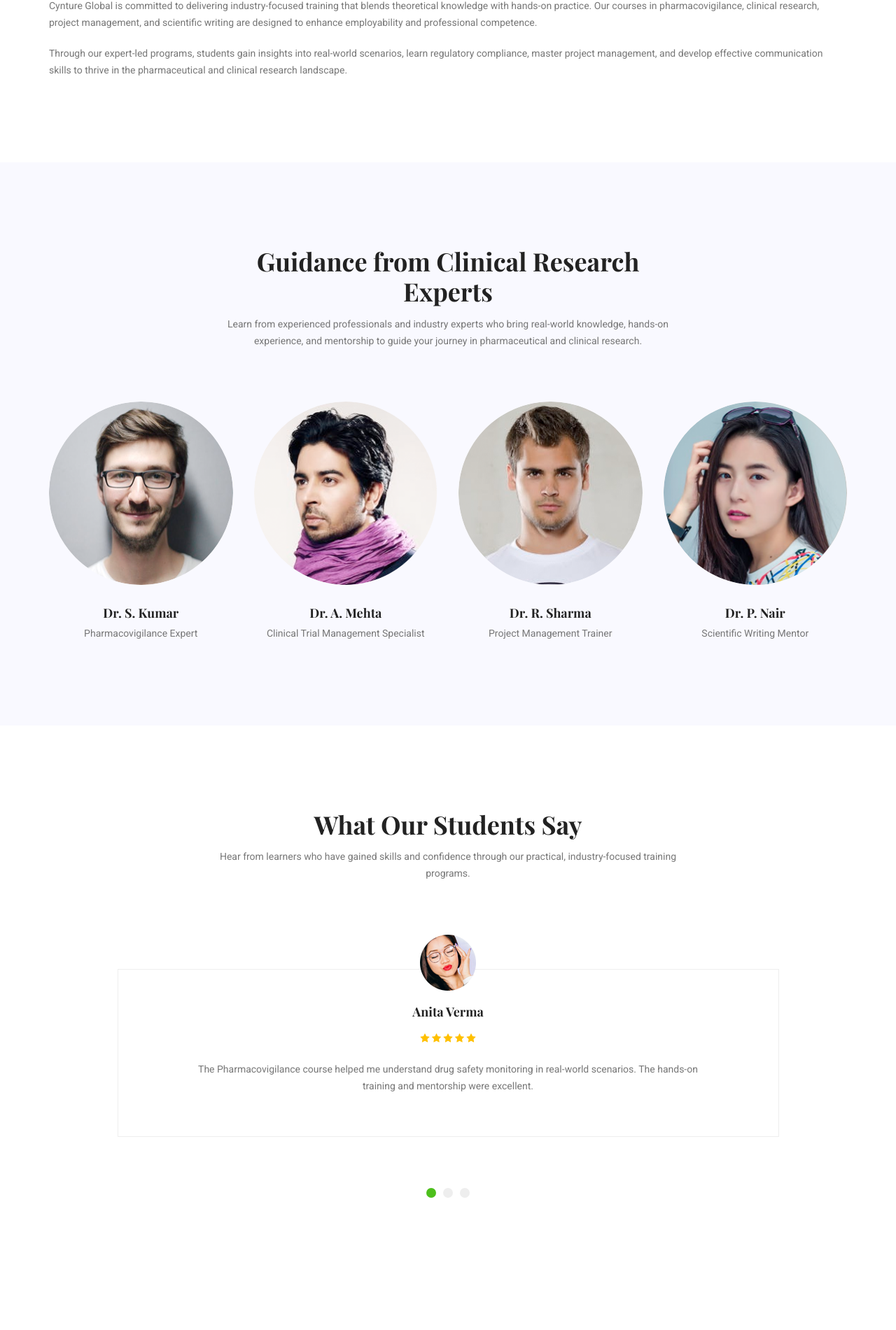
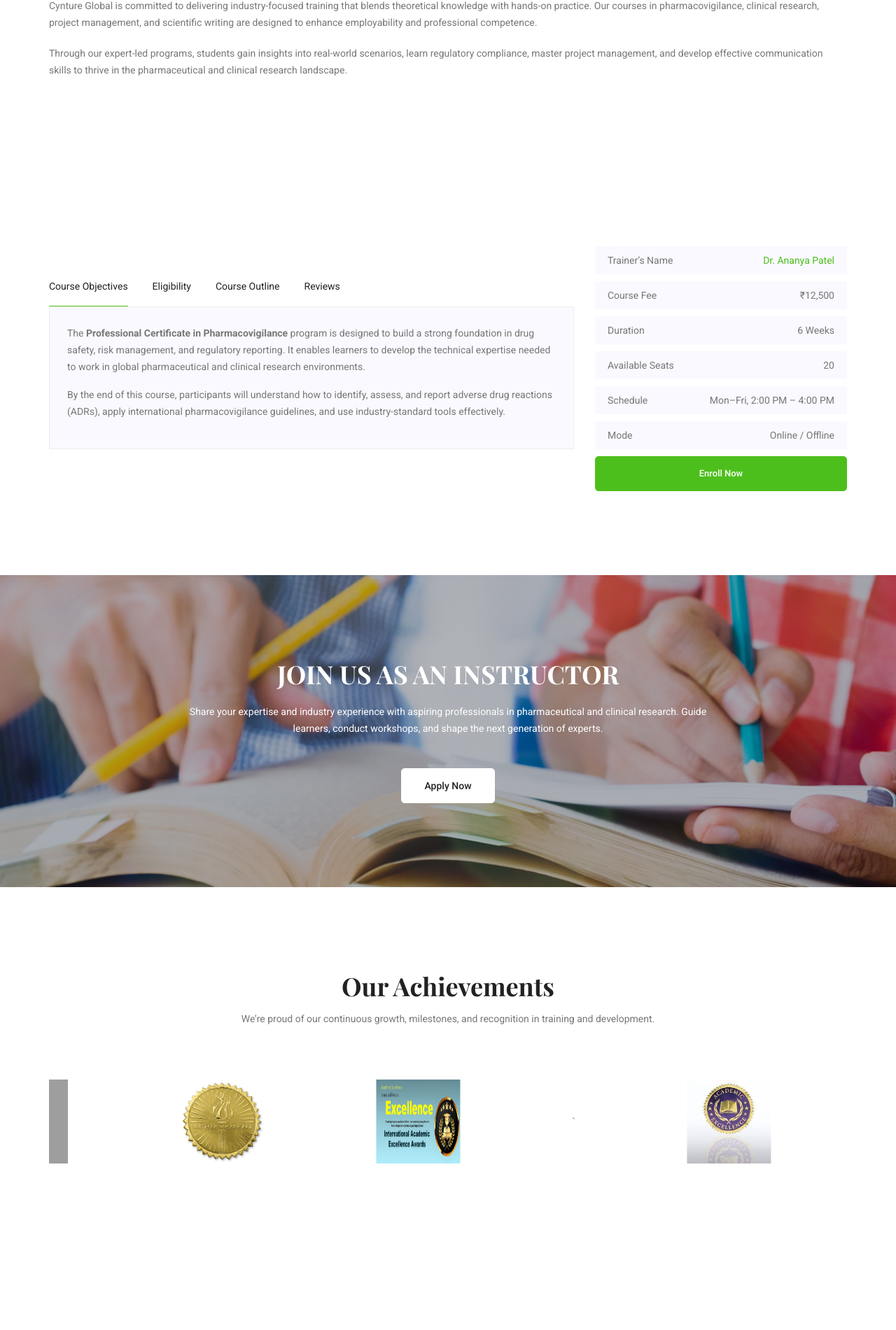
Before and after one commit to Kamalesh0145/pharmacovigilancecourse, a PHP site: page /about-us.php in a window 1280 px wide. Shown: the part 1080-2981 px from the top of the page at 70% size. Run offline with PHP 8.4, Linux system fonts and the light colour scheme; grey boxes are pictures that could not be loaded.

Commit message:
Tab changes code update & code & Logo add changes

```diff
--- a/about-us.php
+++ b/about-us.php
@@ -24,7 +24,6 @@
             <h2>Our Vision and Training Goals</h2>
             <p>At Cynture Global, we aim to empower aspiring professionals with practical skills and industry knowledge in pharmaceutical and clinical research.</p>
         </div>
-
         <div class="row about_inner">
             <!-- Accordion with Goals -->
             <div class="col-lg-6">
@@ -109,158 +108,8 @@
         </div>
     </div>
 </section>
+<!--================Team Area =================-->
 
-<!--================End About Area =================-->
-
-<!--================Team Area =================-->
-<section class="team_area p_120">
-	<div class="container">
-<div class="main_title">
-    <h2>Guidance from Clinical Research Experts</h2>
-    <p>Learn from experienced professionals and industry experts who bring real-world knowledge, hands-on experience, and mentorship to guide your journey in pharmaceutical and clinical research.</p>
-</div>
-
-      <div class="row team_inner">
-
-            <!-- Faculty 1 -->
-            <div class="col-lg-3 col-sm-6">
-                <div class="team_item">
-                    <div class="team_img">
-                        <img class="rounded-circle" src="img/team/team-1.jpg" alt="Dr. S. Kumar">
-                        <div class="hover">
-                            <a href="#"><i class="fa fa-facebook"></i></a>
-                            <a href="#"><i class="fa fa-twitter"></i></a>
-                            <a href="#"><i class="fa fa-linkedin"></i></a>
-                        </div>
-                    </div>
-                    <div class="team_name">
-                        <h4>Dr. S. Kumar</h4>
-                        <p>Pharmacovigilance Expert</p>
-                    </div>
-                </div>
-            </div>
-
-            <!-- Faculty 2 -->
-            <div class="col-lg-3 col-sm-6">
-                <div class="team_item">
-                    <div class="team_img">
-                        <img class="rounded-circle" src="img/team/team-2.jpg" alt="Dr. A. Mehta">
-                        <div class="hover">
-                            <a href="#"><i class="fa fa-facebook"></i></a>
-                            <a href="#"><i class="fa fa-twitter"></i></a>
-                            <a href="#"><i class="fa fa-linkedin"></i></a>
-                        </div>
-                    </div>
-                    <div class="team_name">
-                        <h4>Dr. A. Mehta</h4>
-                        <p>Clinical Trial Management Specialist</p>
-                    </div>
-                </div>
-            </div>
-
-            <!-- Faculty 3 -->
-            <div class="col-lg-3 col-sm-6">
-                <div class="team_item">
-                    <div class="team_img">
-                        <img class="rounded-circle" src="img/team/team-3.jpg" alt="Dr. R. Sharma">
-                        <div class="hover">
-                            <a href="#"><i class="fa fa-facebook"></i></a>
-                            <a href="#"><i class="fa fa-twitter"></i></a>
-                            <a href="#"><i class="fa fa-linkedin"></i></a>
-                        </div>
-                    </div>
-                    <div class="team_name">
-                        <h4>Dr. R. Sharma</h4>
-                        <p>Project Management Trainer</p>
-                    </div>
-                </div>
-            </div>
-
-            <!-- Faculty 4 -->
-            <div class="col-lg-3 col-sm-6">
-                <div class="team_item">
-                    <div class="team_img">
-                        <img class="rounded-circle" src="img/team/team-4.jpg" alt="Dr. P. Nair">
-                        <div class="hover">
-                            <a href="#"><i class="fa fa-facebook"></i></a>
-                            <a href="#"><i class="fa fa-twitter"></i></a>
-                            <a href="#"><i class="fa fa-linkedin"></i></a>
-                        </div>
-                    </div>
-                    <div class="team_name">
-                        <h4>Dr. P. Nair</h4>
-                        <p>Scientific Writing Mentor</p>
-                    </div>
-                </div>
-            </div>
-
-        </div>
-	</div>
-</section>
-<!--================End Team Area =================-->
-
-<!--================Testimonials Area =================-->
-<section class="testimonials_area p_120">
-    <div class="container">
-        <div class="main_title">
-            <h2>What Our Students Say</h2>
-            <p>Hear from learners who have gained skills and confidence through our practical, industry-focused training programs.</p>
-        </div>
-
-        <div class="testi_slider owl-carousel">
-
-            <!-- Testimonial 1 -->
-            <div class="item">
-                <div class="testi_item">
-                    <img src="img/testimonials/testi-1.png" alt="Anita Verma">
-                    <h4>Anita Verma</h4>
-                    <ul class="list">
-                        <li><a href="#"><i class="fa fa-star"></i></a></li>
-                        <li><a href="#"><i class="fa fa-star"></i></a></li>
-                        <li><a href="#"><i class="fa fa-star"></i></a></li>
-                        <li><a href="#"><i class="fa fa-star"></i></a></li>
-                        <li><a href="#"><i class="fa fa-star"></i></a></li>
-                    </ul>
-                    <p>The Pharmacovigilance course helped me understand drug safety monitoring in real-world scenarios. The hands-on training and mentorship were excellent.</p>
-                </div>
-            </div>
-
-            <!-- Testimonial 2 -->
-            <div class="item">
-                <div class="testi_item">
-                    <img src="img/testimonials/testi-2.png" alt="Rahul Singh">
-                    <h4>Rahul Singh</h4>
-                    <ul class="list">
-                        <li><a href="#"><i class="fa fa-star"></i></a></li>
-                        <li><a href="#"><i class="fa fa-star"></i></a></li>
-                        <li><a href="#"><i class="fa fa-star"></i></a></li>
-                        <li><a href="#"><i class="fa fa-star"></i></a></li>
-                        <li><a href="#"><i class="fa fa-star"></i></a></li>
-                    </ul>
-                    <p>The Clinical Trial Management course gave me confidence to manage trials efficiently. The trainers shared real case studies which were very helpful.</p>
-                </div>
-            </div>
-
-            <!-- Testimonial 3 -->
-            <div class="item">
-                <div class="testi_item">
-                    <img src="img/testimonials/testi-3.png" alt="Priya Nair">
-                    <h4>Priya Nair</h4>
-                    <ul class="list">
-                        <li><a href="#"><i class="fa fa-star"></i></a></li>
-                        <li><a href="#"><i class="fa fa-star"></i></a></li>
-                        <li><a href="#"><i class="fa fa-star"></i></a></li>
-                        <li><a href="#"><i class="fa fa-star"></i></a></li>
-                        <li><a href="#"><i class="fa fa-star"></i></a></li>
-                    </ul>
-                    <p>The Scientific Writing course improved my ability to create accurate study reports and regulatory documents. The guidance from experts was invaluable.</p>
-                </div>
-            </div>
-
-        </div>
-    </div>
-</section>
-<!--================End Testimonials Area =================-->
 <!--================ Course Details Area =================-->
 <section class="course_details_area p_120">
   <div class="container">
@@ -285,7 +134,6 @@
             <a class="nav-link" id="comments-tab" data-toggle="tab" href="#comments" role="tab" aria-controls="comments" aria-selected="false">Reviews</a>
           </li>
         </ul>
-
         <div class="tab-content" id="myTabContent">
           <!-- Objectives -->
           <div class="tab-pane fade show active" id="objectives" role="tabpanel" aria-labelledby="objectives-tab">
@@ -299,7 +147,6 @@
               </p>
             </div>
           </div>
-
           <!-- Eligibility -->
           <div class="tab-pane fade" id="eligibility" role="tabpanel" aria-labelledby="eligibility-tab">
             <div class="objctive_text">
@@ -310,7 +157,6 @@
               </ul>
             </div>
           </div>
-
           <!-- Course Outline -->
           <div class="tab-pane fade" id="outline" role="tabpanel" aria-labelledby="outline-tab">
             <div class="objctive_text">
@@ -326,7 +172,6 @@
               </ul>
             </div>
           </div>
-
           <!-- Comments / Reviews -->
           <div class="tab-pane fade" id="comments" role="tabpanel" aria-labelledby="comments-tab">
             <div class="comments-area">
@@ -383,7 +228,6 @@
           </div>
         </div>
       </div>
-
       <!-- Right Section -->
       <div class="col-lg-4">
         <div class="c_details_list">
@@ -413,8 +257,60 @@
     </div>
 </section>
 
-<!--================End Impress Area =================-->
+<!--================ Achievements Area =================-->
+<section class="achievements_area p_120">
+  <div class="container">
+    <div class="main_title text-center">
+      <h2>Our Achievements</h2>
+      <p>We’re proud of our continuous growth, milestones, and recognition in training and development.</p>
+    </div>
+
+    <div class="logo_slider">
+      <div class="logo_track">
+        <img src="img/Achive_img1.jpg" alt="Achievement 1">
+        <img src="img/Achive_img2.jpg" alt="Achievement 2">
+        <img src="img/Achive_img3.jpg" alt="Achievement 3">`
+        <img src="img/Achive_img4.jpg" alt="Achievement 4">
+        <img src="img/Achive_img5.jpg" alt="Achievement 5">
+        <img src="img/Achive_img1.jpg" alt="Achievement 6">
+        <img src="img/Achive_img2.jpg" alt="Achievement 7">
+        <img src="img/Achive_img3.jpg" alt="Achievement 7">
+        <img src="img/Achive_img4.jpg" alt="Achievement 7">
+        <img src="img/Achive_img5.jpg" alt="Achievement 7">
+
+      </div>
+    </div>
+  </div>
+</section>
+<!--================ End Achievements Area =================-->
 
 
+<!--================ Placement Partners Area =================-->
+<section class="clients_area p_120">
+  <div class="container">
+    <div class="main_title text-center">
+      <h2>Our Placement Partners</h2>
+      <p>Our students have been placed with top pharmaceutical and healthcare organizations worldwide.</p>
+    </div>
 
+    <div class="logo_slider">
+      <div class="logo_track">
+        <img src="img/Achive_img1.jpg" alt="Company 1">
+        <img src="img/Achive_img2.jpg" alt="Company 2">
+        <img src="img/Achive_img3.jpg" alt="Company 3">
+        <img src="img/Achive_img4.jpg" alt="Company 4">
+        <img src="img/Achive_img5.jpg" alt="Company 5">
+        <img src="img/Achive_img1.jpg" alt="Company 6">
+        <img src="img/Achive_img2.jpg" alt="Company 7">
+        <img src="img/Achive_img3.jpg" alt="Company 8">
+        <img src="img/Achive_img4.jpg" alt="Company 8">
+        <img src="img/Achive_img4.jpg" alt="Company 8">
+
+      </div>
+    </div>
+  </div>
+</section>
+<!--================ End Placement Partners Area =================-->
+
+<!--================End Impress Area =================-->
 <?php include 'includes/footer.php'; ?>
--- a/blog.php
+++ b/blog.php
@@ -246,12 +246,12 @@
                                 <img class="author_img rounded-circle" src="img/blog/author.png" alt="">
                                 <h4>Charlie Barber</h4>
                                 <p>Senior blog writer</p>
-                                <div class="social_icon">
+                                <!-- <div class="social_icon">
                                     <a href="#"><i class="fa fa-facebook"></i></a>
                                     <a href="#"><i class="fa fa-twitter"></i></a>
                                     <a href="#"><i class="fa fa-github"></i></a>
                                     <a href="#"><i class="fa fa-behance"></i></a>
-                                </div>
+                                </div> -->
                                 <p>Boot camps have its supporters andit sdetractors. Some people do not understand why you should have to spend money on boot camp when you can get. Boot camps have itssuppor ters andits detractors.</p>
                                 <div class="br"></div>
                             </aside>
--- a/contact.php
+++ b/contact.php
@@ -35,12 +35,12 @@
           <div class="info_item">
             <i class="lnr lnr-home"></i>
             <h6>Cynture Global Pvt. LTD.</h6>
-            <p>W-126, 3rd Floor, 3rd Avenue, Anna Nagar, Chennai - 600040.</p>
+            <p>W-126 3rd Floor,<br> 3rd Avenue,<br> Anna Nagar,<br> Chennai - 600040.</p>
           </div>
           <div class="info_item">
             <i class="lnr lnr-phone-handset"></i>
             <div class="phone-number">
-              <a href="tel:+919385460145" style="color:#222222 !important; text-decoration:none !important; font-weight:bold !important;font-size:15px !important">+91 93854 60145</a>
+              <a href="tel:+919385460145" style="color:#222222 !important; text-decoration:none !important; font-weight:bold !important;font-size:15px !important">+91 73388 99156</a>
             </div>
             <p>Mon – Sat, 9:00 AM to 6:00 PM</p>
           </div>
--- a/css/style.css
+++ b/css/style.css
@@ -3213,7 +3213,36 @@ h6 {
   font-size: 24px;
   line-height: 1;
 }
-
 /*---Whatsapp Ending--- */
-
-/*# sourceMappingURL=style.css.map */
+/* Achievements & Placements Logos Start */
+.logo_slider {
+  overflow: hidden;
+  position: relative;
+  width: 100%;
+}
+
+.logo_track {
+  display: flex;
+  align-items: center;
+  justify-content: space-between; /* evenly distribute logos */
+  gap: 160px; /* space between each logo */
+  width: max-content;
+  animation: scroll 100s linear infinite;
+}
+
+.logo_track img {
+  width: 120px;
+  height: 120px;
+  filter: grayscale(0%); /* show color by default */
+  transition: all 0.3s ease;
+}
+
+.logo_track img:hover {
+  transform: scale(1.1);
+}
+
+@keyframes scroll {
+  0% { transform: translateX(0); }
+  100% { transform: translateX(-50%); }
+}
+/* Achievements & Placements Logos End */
--- a/includes/footer.php
+++ b/includes/footer.php
@@ -52,7 +52,7 @@
                     <ul class="list">
                         <li><a href="index.php">Home</a></li>
                         <li><a href="about-us.php">About</a></li>
-                        <li><a href="contact.php">Courses</a></li>
+                        <li><a href="courses.php">Courses</a></li>
                         <li><a href="elements.php">Academy</a></li>
                         <li><a href="contact.php">Contact</a></li>
                     </ul>
@@ -116,7 +116,6 @@
                 <a href="#"><i class="fa fa-linkedin"></i></a>
                 <a href="#"><i class="fa fa-twitter"></i></a>
                 <a href="#"><i class="fa fa-instagram"></i></a>
-                <!-- <a href="#"><i class="fab fa-whatsapp"></i></a> -->
 
 
 
--- a/includes/header.php
+++ b/includes/header.php
@@ -36,7 +36,7 @@
 					</ul>
 				</div>
 				<div class="float-right">
-					<a class="dn_btn" href="tel:+4400123654896">+91 93854 60145</a>
+					<a class="dn_btn" href="tel:+4400123654896">+91 73388 99156</a>
 					<a class="dn_btn" href="mailto: info@cyntureglobal.com">info@cyntureglobal.com</a>
 				</div>
 			</div>
```
Also changed, not shown: courses.php (+14 -13 lines), img/Achive_img2.jpg (added), img/Achive_img3.jpg (added), img/Achive_img4.jpg (added), img/Achive_img5.jpg (added), 1 other file.
